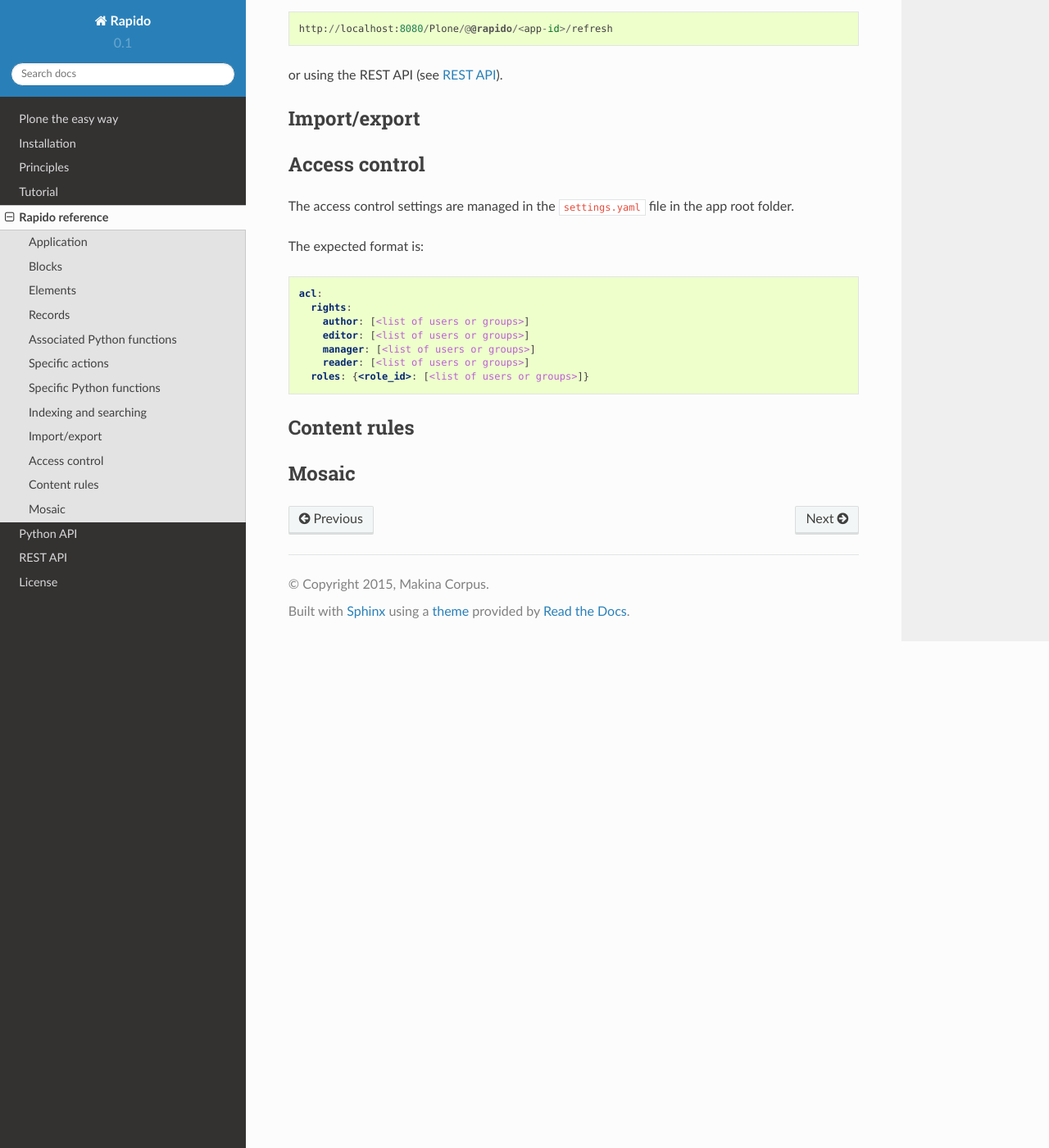
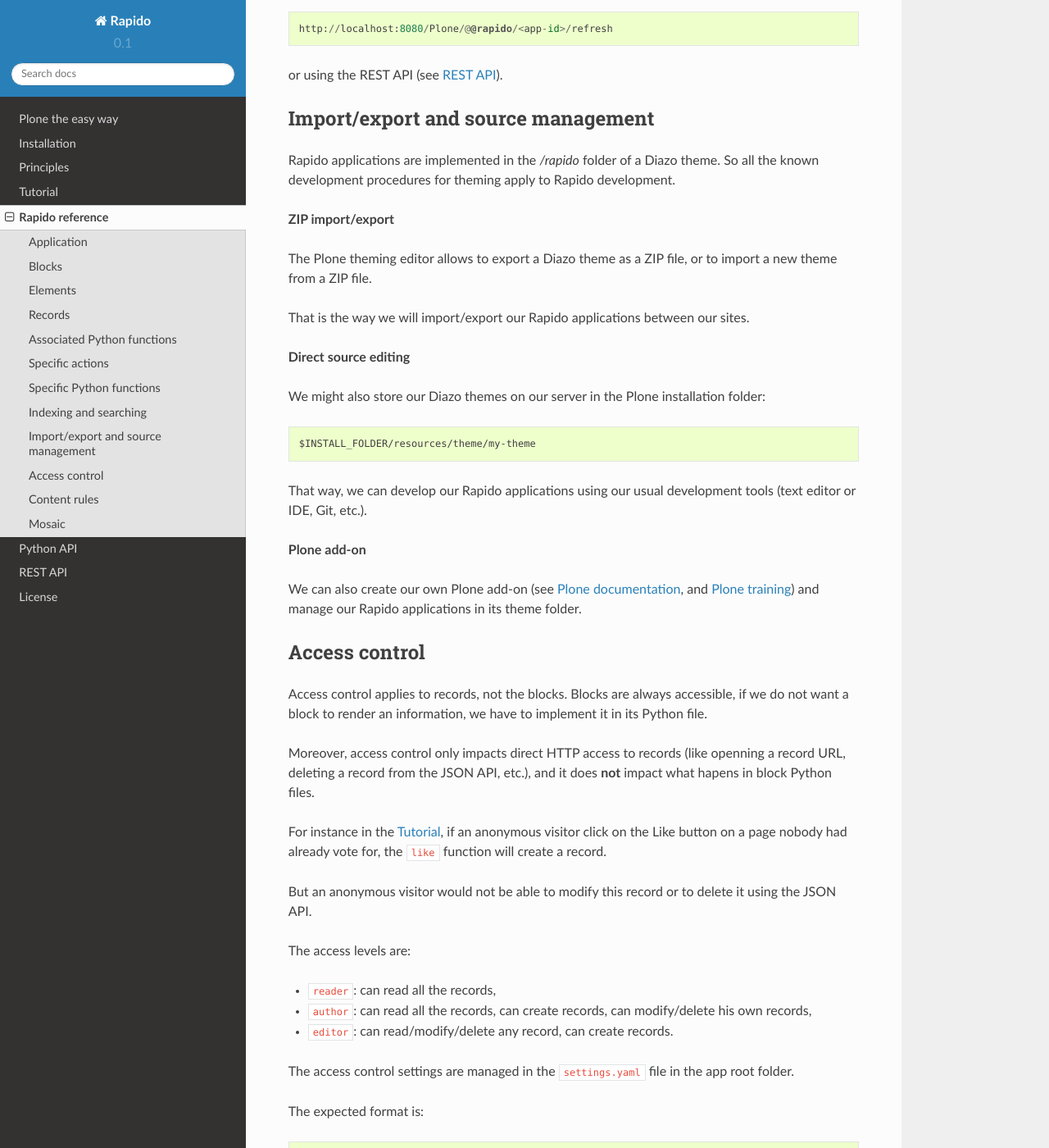
Before and after one commit to collective/rapido.plone, a Sphinx documentation site: the page built from docs/reference.rst, in a window 1280 px wide and 1400 px high, scrolled down 3386 px. Shown: the whole window at 82% size. Built offline with Sphinx 7.4.7 and the Read the Docs theme 2.0.0, drawn with Linux system fonts in a browser that asks for light colours; some of the changed text lies outside the part shown.

Commit message:
more doc
fix doc

```diff
--- a/docs/reference.rst
+++ b/docs/reference.rst
@@ -157,11 +157,61 @@
 
 or using the REST API (see :doc:`./rest`).
 
-Import/export
--------------
+Import/export and source management
+-----------------------------------
+
+Rapido applications are implemented in the `/rapido` folder of a Diazo theme.
+So all the known development procedures for theming apply to Rapido
+development.
+
+**ZIP import/export**
+
+The Plone theming editor allows to export a Diazo theme as a ZIP file, or to
+import a new theme from a ZIP file.
+
+That is the way we will import/export our Rapido applications between our sites.
+
+**Direct source editing**
+
+We might also store our Diazo themes on our server in the Plone installation
+folder::
+
+    $INSTALL_FOLDER/resources/theme/my-theme
+
+That way, we can develop our Rapido applications using our usual development
+tools (text editor or IDE, Git, etc.).
+
+**Plone add-on**
+
+We can also create our own Plone add-on (see `Plone documentation <http://docs.plone.org/develop/addons/index.html>`_,
+and `Plone training <http://training.plone.org/5/theming/theme-package.html>`_)
+and manage our Rapido applications in its theme folder.
+
 
 Access control
 --------------
+
+Access control applies to records, not the blocks. Blocks are always accessible,
+if we do not want a block to render an information, we have to implement it in
+its Python file.
+
+Moreover, access control only impacts direct HTTP access to records (like openning
+a record URL, deleting a record from the JSON API, etc.), and it does **not**
+impact what hapens in block Python files.
+
+For instance in the :doc:`./tutorial`, if an anonymous visitor click on the Like
+button on a page nobody had already vote for, the ``like`` function will create
+a record.
+
+But an anonymous visitor would not be able to modify this record or to delete it
+using the JSON API.
+
+The access levels are:
+
+- ``reader``: can read all the records,
+- ``author``: can read all the records, can create records, can modify/delete his
+  own records,
+- ``editor``: can read/modify/delete any record, can create records.
 
 The access control settings are managed in the ``settings.yaml`` file in the app
 root folder.
@@ -172,14 +222,48 @@
 
     acl:
       rights:
+        reader: [<list of users or groups>]
         author: [<list of users or groups>]
         editor: [<list of users or groups>]
-        manager: [<list of users or groups>]
-        reader: [<list of users or groups>]
       roles: {<role_id>: [<list of users or groups>]}
+
+In the list of users or groups, ``'*'`` means everyone.
+
+Roles are not granting any specific rights on records, they can be defined freely,
+they can be used in our Python functions to change the app behavior depending on
+the user.
+
+For instance, we might have a role named 'PurchaseManager', and if our block we
+would display a "Validate purchase" button if the current user as the
+'PurchaseManager' role.
 
 Content rules
 -------------
 
+Content rules allows to trigger specific actions (for instance, send an email)
+when an given event (for instance, when a new content is created in such folder)
+happens in our Plone site.
+
+Rapido provides a content rule action, so we can execute a Rapido function when
+an given event happens.
+
+The action to take is defined in the Plone content rules editor (see the `Plone content rules documentation <http://docs.plone.org/working-with-content/managing-content/contentrules.html>`_), and requires the following parameter:
+
+- the app id,
+- the block id,
+- the function name.
+
+The ``context.content`` received by the function will be the content where the
+event happened.
+
 Mosaic
 ------
+
+`Mosaic <http://plone-app-mosaic.s3-website-us-east-1.amazonaws.com/latest/>`_
+is a layout editor.
+
+It allows to add and manipulate `tiles` in our content layouts.
+
+Rapido provides a Mosaic tile, so any Rapido block can be displayed in a tile.
+
+The requested information is just the path to the Rapido tile we want to display.
```
Also changed, not shown: docs/python-api.rst (+36 -0 lines).
